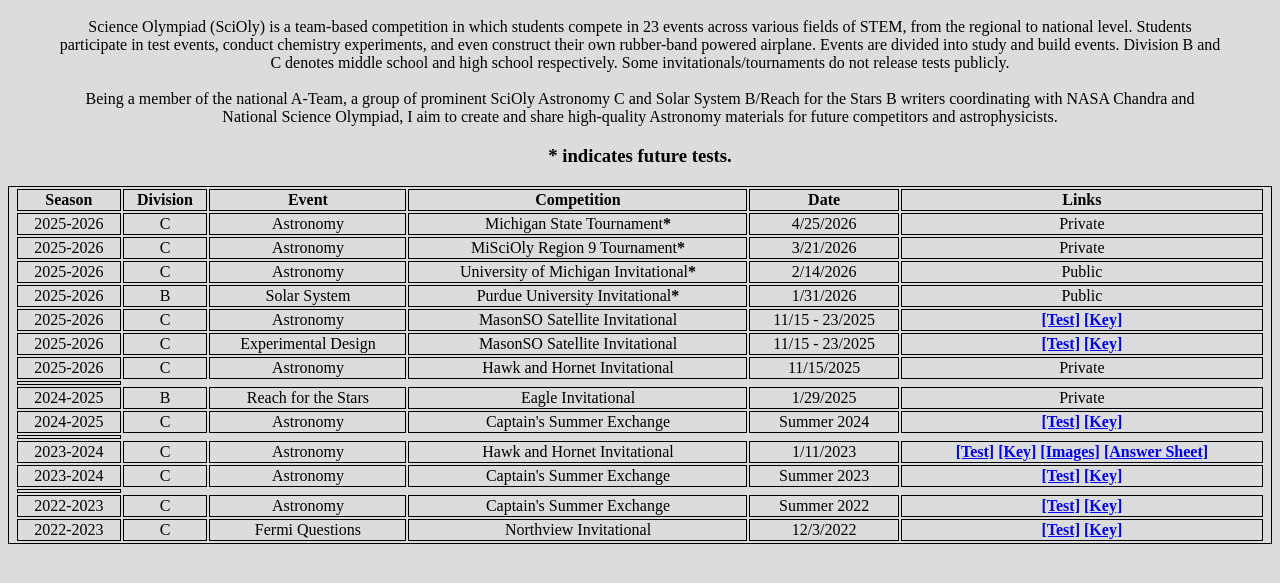
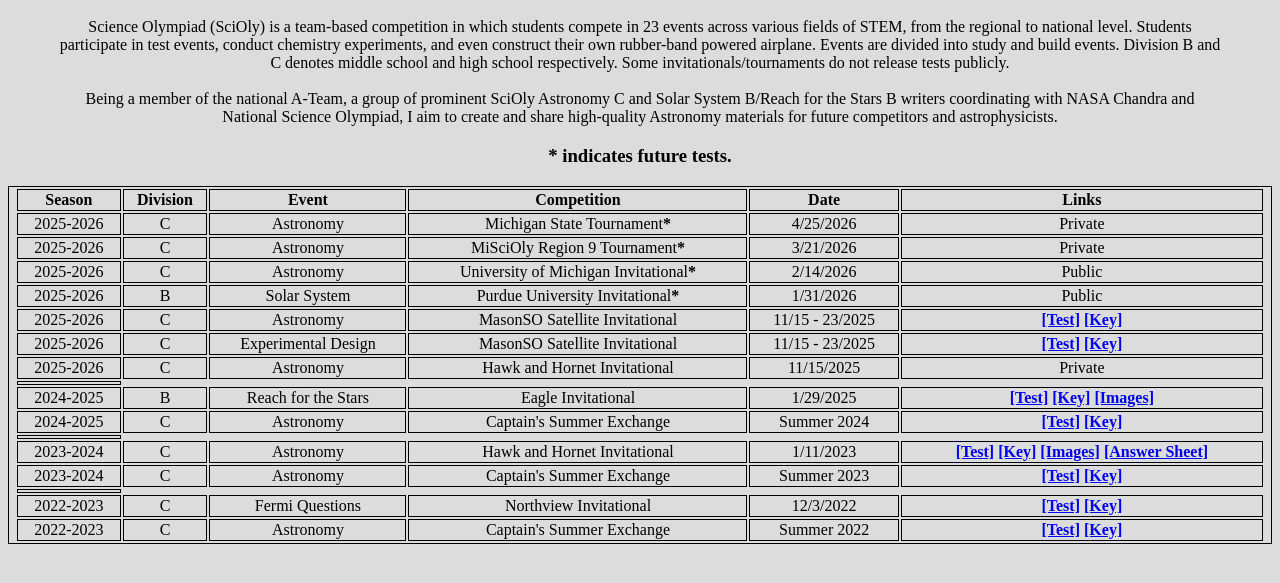
Before and after one commit to etch2025/chen_astronomy, a plain HTML site: page tests.html in a window 1280 px wide. Shown: the part 127-710 px from the top of the page. Drawn offline with Linux system fonts and the light colour scheme.

Commit message:
Cobra added

```diff
--- a/tests.html
+++ b/tests.html
@@ -115,7 +115,7 @@
                     <td>Reach for the Stars</td>
                     <td>Eagle Invitational</td>
                     <td>1/29/2025</td>
-                    <td>Private</td>
+                   <td><a class = "Cobra25Ast" href = "tests/COBRA2025AstTest.pdf"><b>[Test]</b></a>  <a class = "Cobra25Ast" href = "tests/COBRA2025AstKey.pdf"><b>[Key]</b></a> <a class = "Cobra25Ast" href = "tests/COBRA2025AstImage.pdf"><b>[Images]</b></a> </td>
                 </tr>
 
                 <tr>
@@ -158,21 +158,21 @@
                 <tr>
                     <td>2022-2023</td>
                     <td>C</td>
-                    <td>Astronomy</td>
-                    <td>Captain's Summer Exchange</td>
-                    <td>Summer 2022</td>
-                    <td><a class = "CSEAstro2022" href = "tests/TEST_Astronomy_Novi_High_CSE2022.pdf"><b>[Test]</b></a>  <a class = "CSEAstro2022" href = "tests/KEY_Astronomy_Novi_High_CSE2022.pdf"><b>[Key]</b></a></td>
-                </tr>
-
-                <tr>
-                    <td>2022-2023</td>
-                    <td>C</td>
                     <td>Fermi Questions</td>
                     <td>Northview Invitational</td>
                     <td>12/3/2022</td>
                     <td><a class = "FermiNV202" href = "tests/2223Fermi_Test_Northview.pdf"><b>[Test]</b></a>  <a class = "CSEAstro2022" href = "tests/2223Fermi_Key_Northview.pdf"><b>[Key]</b></a></td>
                 </tr>
 
+
+                <tr>
+                    <td>2022-2023</td>
+                    <td>C</td>
+                    <td>Astronomy</td>
+                    <td>Captain's Summer Exchange</td>
+                    <td>Summer 2022</td>
+                    <td><a class = "CSEAstro2022" href = "tests/TEST_Astronomy_Novi_High_CSE2022.pdf"><b>[Test]</b></a>  <a class = "CSEAstro2022" href = "tests/KEY_Astronomy_Novi_High_CSE2022.pdf"><b>[Key]</b></a></td>
+                </tr>
             </table>
         </div>
 
```
Also changed, not shown: index.html (+1 -1 lines), 4 other files.
